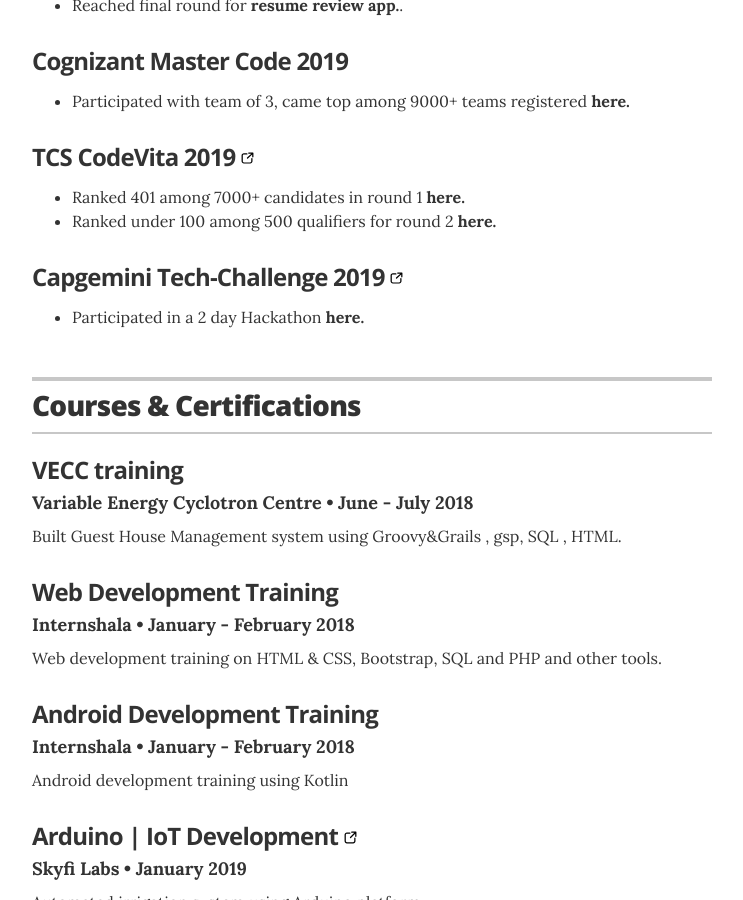
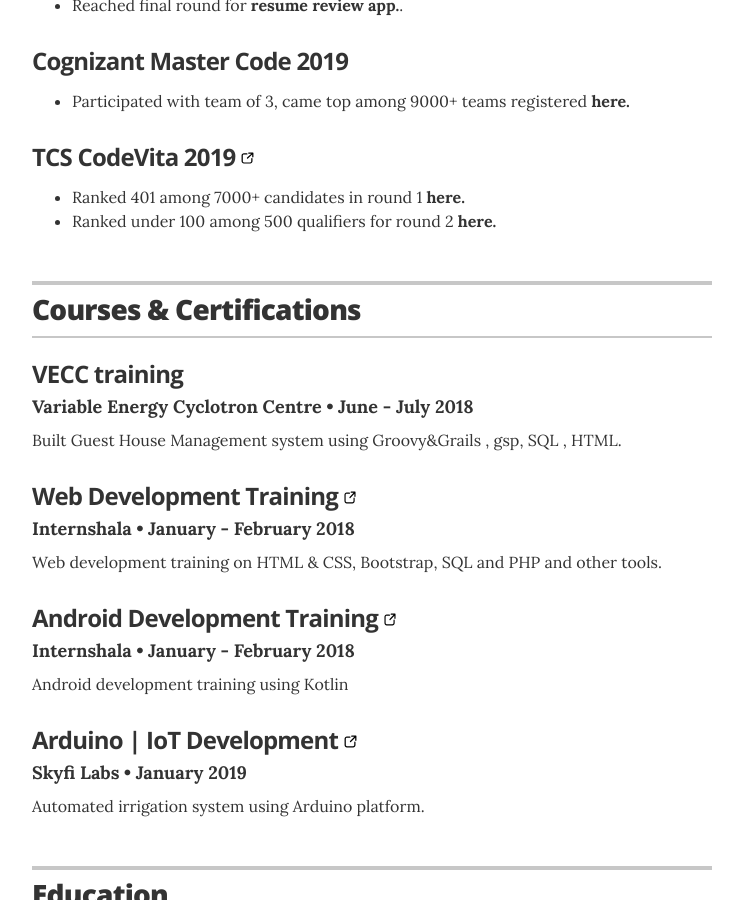
Before and after one commit to shweta0922/_resume_, a Jekyll site: the page built from index.html, in a window 1280 px wide and 900 px high, scrolled down 4173 px. Shown: the whole window, without its empty margins (268-1011 px from the left). Built offline with Jekyll 4.4.1, drawn with Linux system fonts in a browser that asks for light colours.

Commit message:
change url

```diff
--- a/_data/awards.yml
+++ b/_data/awards.yml
@@ -6,16 +6,10 @@
 
 - name: Cognizant Master Code 2019
   points:
-    - Participated with team of 3, came top among 9000+ teams registered <a target="_blank" rel="noopener noreferrer" href="https://res.cloudinary.com/gyan0621/image/upload/v1643482478/Portfolio/congnizant-mastercode-hackathon-national-finals.pdf"><b>here.</b></a>
+    - Participated with team of 3, came top among 9000+ teams registered <a target="_blank" rel="noopener noreferrer" href="https://res.cloudinary.com/dtx8xytbw/image/upload/v1660404155/certificates/congnizant-mastercode-hackathon-national-finals_py5yla.pdf"><b>here.</b></a>
 
 - name: TCS CodeVita 2019
   link: https://www.tcscodevita.com/
   points:
     - Ranked 401 among 7000+ candidates in round 1 <a target="_blank" rel="noopener noreferrer" href="https://res.cloudinary.com/dtx8xytbw/image/upload/v1660380811/certificates/first_q0f0jf.jpg"><b>here.</b></a>
     - Ranked under 100 among 500 qualifiers for round 2 <a target="_blank" rel="noopener noreferrer" href="https://res.cloudinary.com/dtx8xytbw/image/upload/v1660380822/certificates/second_co6knp.jpg"><b>here.</b></a>
-
-- name: Capgemini Tech-Challenge 2019
-  organization: Capgemini
-  link: https://www.capgemini.com/in-en/events/capgemini-tech-challenge-2019-is-here/
-  points:
-    - Participated in a 2 day Hackathon <a target="_blank" rel="noopener noreferrer" href="https://res.cloudinary.com/gyan0621/image/upload/v1643474535/Portfolio/gyancapgimini-min.pdf"><b>here.</b></a>
--- a/_data/certifications.yml
+++ b/_data/certifications.yml
@@ -7,13 +7,13 @@
 
 - cert_name: Web Development Training
   organization: Internshala
-  link: #
+  link: https://res.cloudinary.com/dtx8xytbw/image/upload/v1660404010/certificates/Web_development_certificate_h3slqu.pdf
   year: January - February 2018
   summary: Web development training on  HTML & CSS, Bootstrap, SQL and PHP and other tools.
 
 - cert_name: Android Development Training
   organization: Internshala
-  link: #
+  link: https://res.cloudinary.com/dtx8xytbw/image/upload/v1660317993/certificates/Android_Training_Certificate_k3a8bq.pdf
   year: January - February 2018
   summary: Android development training using Kotlin
 
--- a/_data/projects.yml
+++ b/_data/projects.yml
@@ -37,7 +37,7 @@
 - project: Guest House Management System
   short: In-house Guest house managment system
   duration: June 2018
-  #url: "https://github.com/g0621/ProductSuggestion"
+  #url: "#"
   description:  Web Application for various rental purpose and room accommodation, paying guest service, food services
   image_path: "images/SCOG.jpg"
   image_name: "SCOG"
```
